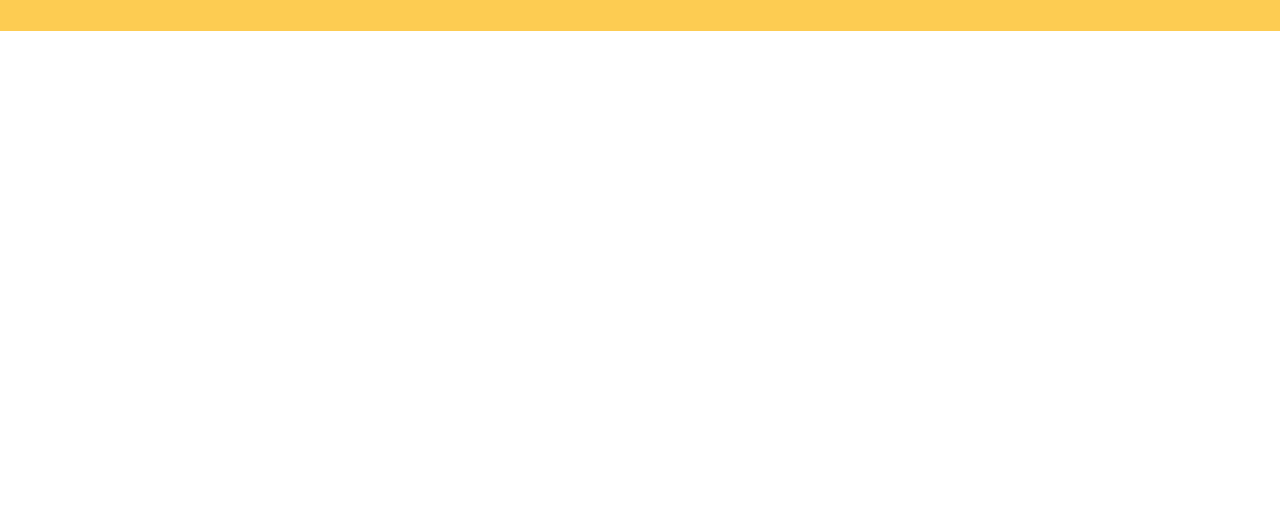
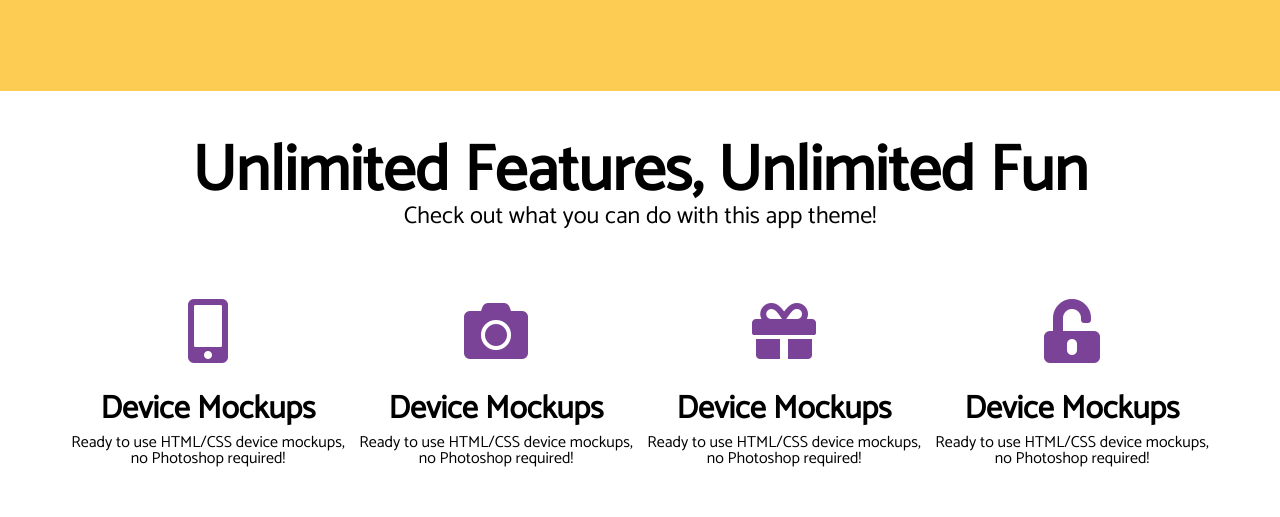
Before and after one commit to ray-nis/website11, a plain HTML site: page index.html in a window 1280 px wide. Shown: the part 1209-1726 px from the top of the page. Before the commit the page ends 1240 px from the top, so only its background shows below. Drawn offline with Linux system fonts and the light colour scheme.

Commit message:
features section

```diff
--- a/index.html
+++ b/index.html
@@ -6,6 +6,7 @@
     <meta http-equiv="X-UA-Compatible" content="ie=edge">
     <link rel="stylesheet" type="text/css" href="styles/style.css">
     <link href="https://fonts.googleapis.com/css?family=Catamaran|Lato" rel="stylesheet">
+    <link rel="stylesheet" href="https://use.fontawesome.com/releases/v5.7.2/css/all.css">
     <title>Document</title>
 </head>
 <body>
@@ -41,6 +42,38 @@
         </div>
     </div>
 
+    <div id="features">
+        <div class="features-text">
+            <h1>Unlimited Features, Unlimited Fun</h1>
+            <p>Check out what you can do with this app theme!</p>
+        </div>
+        <div class="features-items">
+            <div>
+                <i class="fas fa-mobile-alt"></i>
+                <h3>Device Mockups</h3>
+                <p>Ready to use HTML/CSS device mockups, no Photoshop required!</p>
+            </div>
+
+            <div>
+                <i class="fas fa-camera"></i>
+                <h3>Device Mockups</h3>
+                <p>Ready to use HTML/CSS device mockups, no Photoshop required!</p>
+            </div>
+
+            <div>
+                <i class="fas fa-gift"></i>
+                <h3>Device Mockups</h3>
+                <p>Ready to use HTML/CSS device mockups, no Photoshop required!</p>
+            </div>
+
+            <div>
+                <i class="fas fa-unlock-alt"></i>
+                <h3>Device Mockups</h3>
+                <p>Ready to use HTML/CSS device mockups, no Photoshop required!</p>
+            </div>
+        </div>
+    </div>
+
     <script src="js/navBar.js"></script>
 </body>
 </html>
--- a/styles/_download.scss
+++ b/styles/_download.scss
@@ -1,7 +1,7 @@
 #download {
     width: 100%;
     height: 50vh;
-    padding: 20px 0;
+    padding: 50px 0;
     background-color: #fdcc52;
     font-family: $text-font;
     color: #fff;
@@ -21,7 +21,7 @@
     }
 
     p {
-        font-size: 2em;
+        font-size: 1.5em;
         margin: 10px 0;
         text-shadow: 2px 3px 6px #000000;
     }
@@ -41,10 +41,6 @@
         h1 {
             font-size: 2em;
         }
-
-        p {
-            font-size: 1.5em;
-        }
     }
 
     .download-app {
--- /dev/null
+++ b/styles/_features.scss
@@ -0,0 +1,55 @@
+#features {
+    width: 90%;
+    margin: 0 auto;
+    display: flex;
+    flex-direction: column;
+    justify-content: space-around;
+    text-align: center;
+    font-family: $text-font;
+    padding: 50px 0;
+}
+
+.features-text {
+    h1 {
+        font-size: 4em;
+    }
+
+    p {
+        font-size: 1.5em;
+    }
+}
+
+.features-items {
+    display: flex;
+    margin-top: 50px;
+
+    div {
+        i {
+            font-size: 4em;
+            margin: 20px 0;
+            color: #7b4397;
+        }
+
+        h3 {
+            font-size: 2em;
+            margin: 10px 0;
+        }
+
+        p {
+            font-size: 1em;
+        }
+    }
+}
+
+@media screen and (max-width: 1000px) {
+    .features-text {
+        h1 {
+            font-size: 2em;
+        }
+    }
+
+    .features-items {
+        display: flex;
+        flex-direction: column;
+    }
+}
--- a/styles/style.scss
+++ b/styles/style.scss
@@ -3,6 +3,7 @@ $text-font: 'Catamaran', sans-serif;
 
 @import "header";
 @import "download";
+@import "features";
 
 html {
     scroll-behavior: smooth;
```
Also changed, not shown: styles/style.css, 1 other file.
